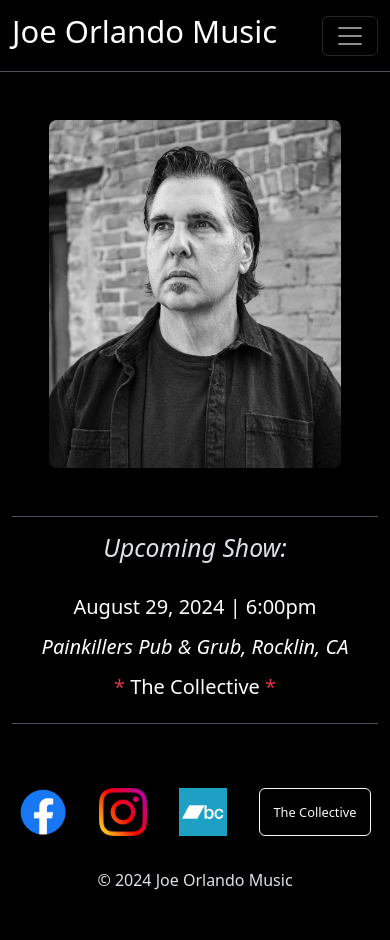
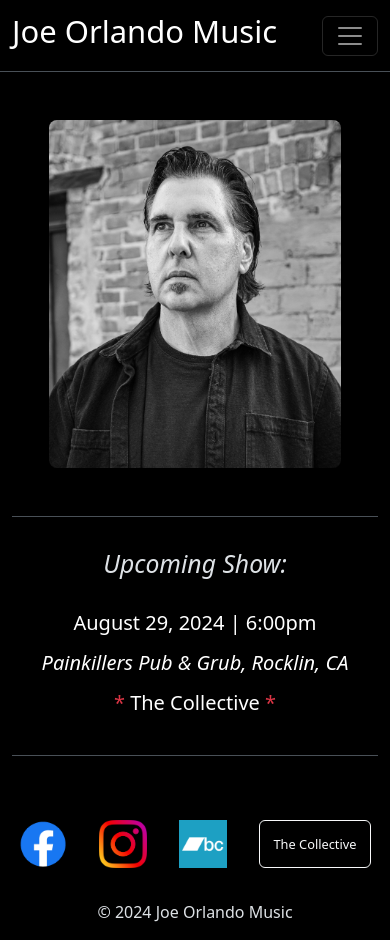
Before and after one commit to Robertjo97/JoeOrlandoMusic, a React (Vite) app: page / in a window 390 px wide. Before the commit the page ends 908 px from the top, so only its background shows below. Built offline with nearby package versions, Linux system fonts and the light colour scheme.

Commit message:
mobile hero padding

```diff
--- a/src/Home/Home.css
+++ b/src/Home/Home.css
@@ -20,6 +20,8 @@
   .hero {
     width: 100% !important;
     padding:1rem !important;
+    padding-top: 2rem !important;
+    padding-bottom: 2rem !important;
   }
 
   .hero, .hero li {
```
